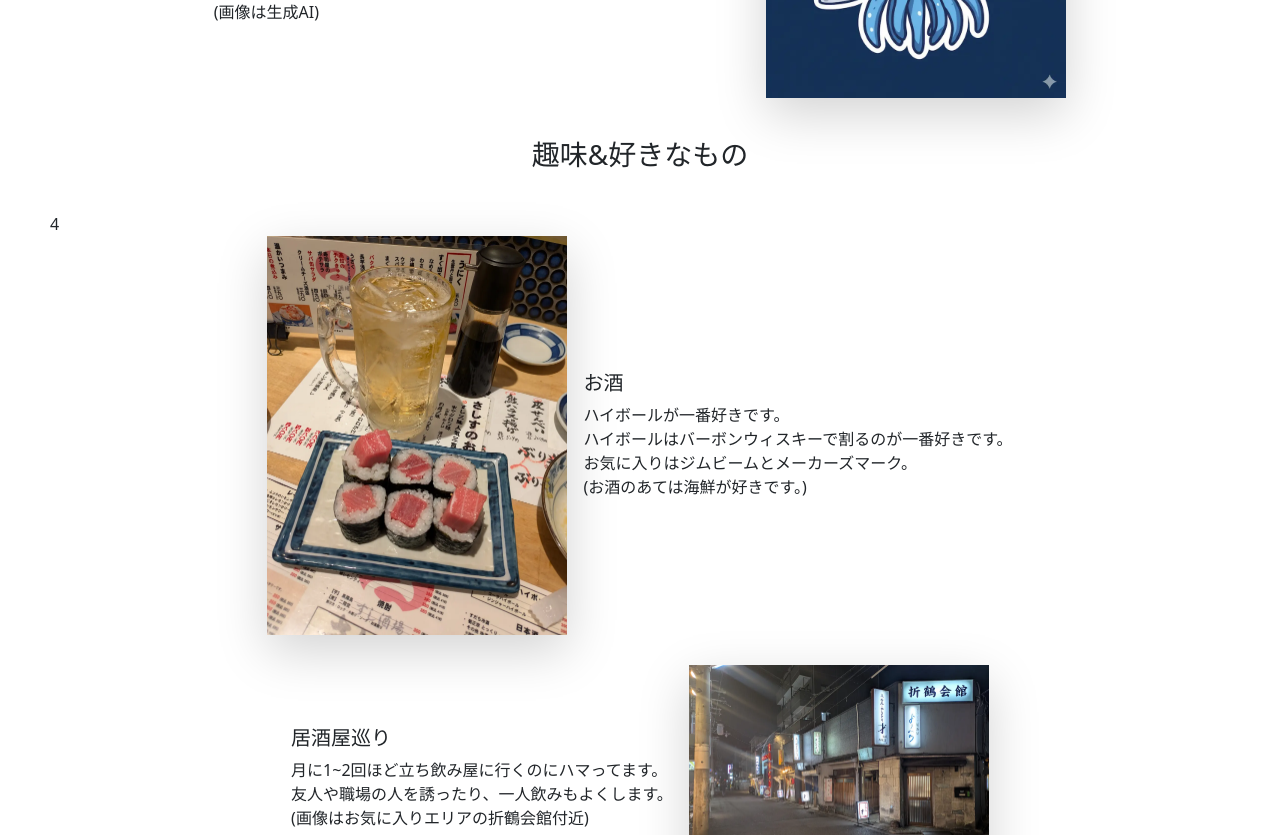
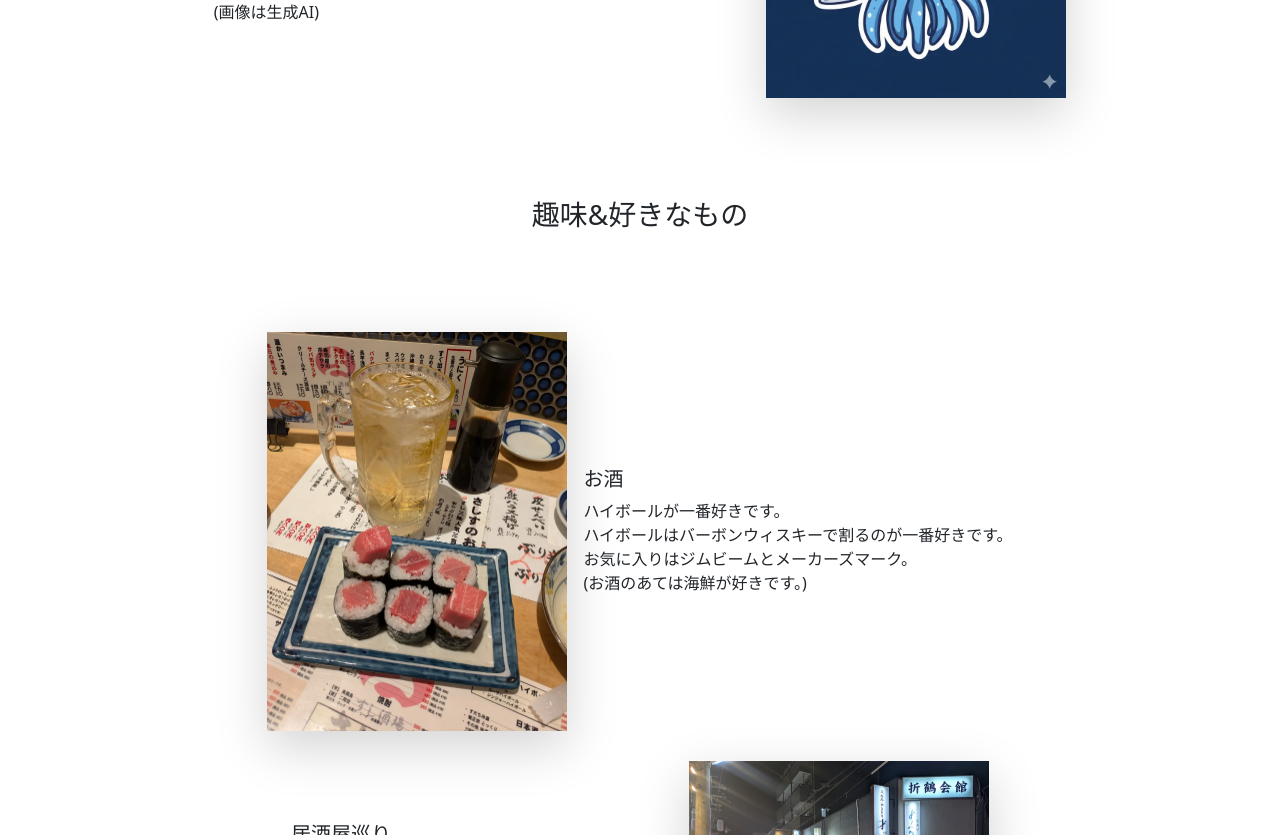
Before and after one commit to hamatech03/MyPortfolioSite, a React (Vite) app: page /about in a window 1280 px wide. Shown: the part 400-1235 px from the top of the page. Built offline with nearby package versions, Linux system fonts and the light colour scheme; the HTML template or start-up script is replaced by a standard one.

Commit message:
趣味&s好きな物のマージンを調整

```diff
--- a/src/components/AboutContents/AboutContents.tsx
+++ b/src/components/AboutContents/AboutContents.tsx
@@ -45,12 +45,15 @@ PC業務の効率化・自動化への関心から、最初の言語としてPyt
         <img src={IMAGES.ME} style={{ width: "300px", height: "auto"}} className="shadow-lg"/>
     </div>
 
-    {/* 趣味1 */}
-<div>
-    <h3 className={`${styles.fadeHidden} text-center`} style={{marginTop:"40px",marginBottom:"40px"}}>趣味&好きなもの</h3>4
-      </div>
 
-<div>
+
+  <div>
+    <h3 className={`${styles.fadeHidden} text-center`} style={{marginTop:"100px",marginBottom:"100px"}}>趣味&好きなもの</h3>
+  </div>
+
+
+
+
     <div className={`${styles.aboutRowRight} ${styles.fadeHidden}`}>
         <img src={IMAGES.OSAKE} style={{ width: "300px", height: "auto"}} className="shadow-lg"/>
         <div>
@@ -61,7 +64,7 @@ PC業務の効率化・自動化への関心から、最初の言語としてPyt
           (お酒のあては海鮮が好きです。)
         </div>
     </div>
-</div>
+
 
         {/* 趣味2 */}
 
```
